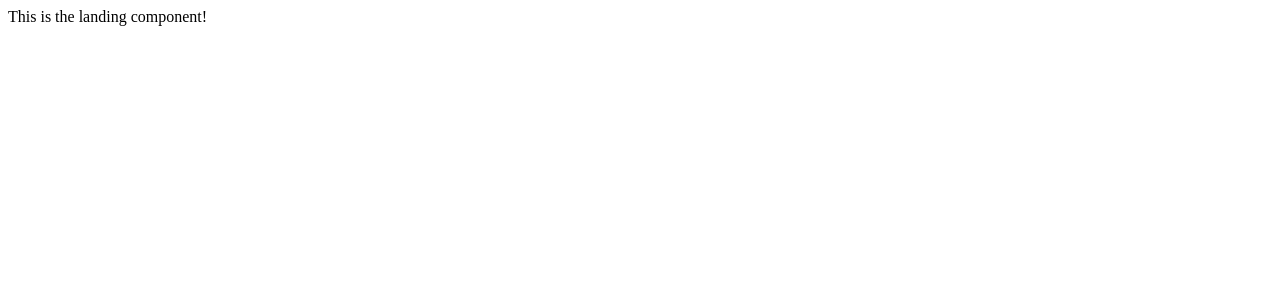
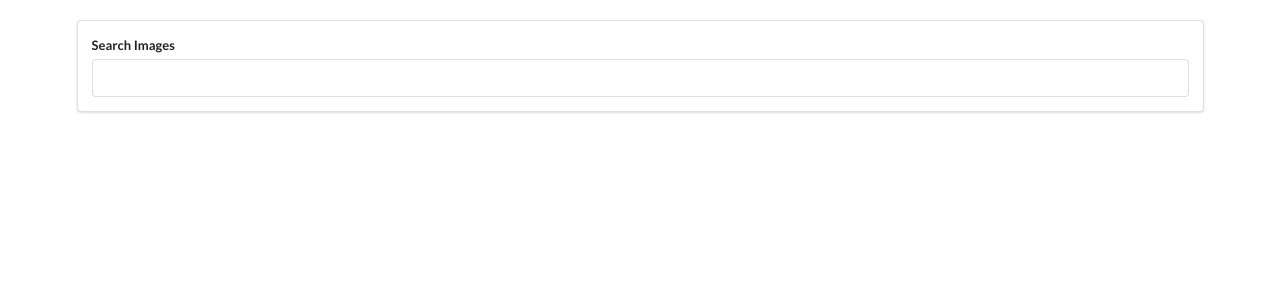
Before and after one commit to ai-zubair/search-grid, a React app: page / in a window 1280 px wide. Shown: the top 300 px of the page. Built offline with nearby package versions, Linux system fonts and the light colour scheme.

Commit message:
Add semantic ui and Search Bar JSX

```diff
--- a/index.html
+++ b/index.html
@@ -4,6 +4,12 @@
     <meta charset="UTF-8" />
     <meta name="viewport" content="width=device-width, initial-scale=1.0" />
     <title>Document</title>
+    <link
+      rel="stylesheet"
+      href="https://cdnjs.cloudflare.com/ajax/libs/semantic-ui/2.4.1/semantic.min.css"
+      integrity="sha512-8bHTC73gkZ7rZ7vpqUQThUDhqcNFyYi2xgDgPDHc+GXVGHXq+xPjynxIopALmOPqzo9JZj0k6OqqewdGO3EsrQ=="
+      crossorigin="anonymous"
+    />
   </head>
   <body>
     <div id="app"></div>
--- a/src/components/Landing.tsx
+++ b/src/components/Landing.tsx
@@ -1,8 +1,11 @@
 import React from 'react';
+import SearchBar from './SearchBar';
 
 export default function Landing(props: {}) {
 
   return (
-    <div>This is the landing component!</div>
+    <div className="ui container" style={{marginTop: '20px'}}>
+      <SearchBar />
+    </div>
   )
 };
--- /dev/null
+++ b/src/components/SearchBar.tsx
@@ -0,0 +1,18 @@
+import React, { Component } from 'react';
+
+class SearchBar extends Component{
+  render(){
+    return(
+      <div className="ui segment">
+        <form className="ui form">
+          <div className="field">
+            <label htmlFor="search-bar">Search Images</label>
+            <input id="search-bar" type="text" />
+          </div>
+        </form>
+      </div>
+    )
+  }
+}
+
+export default SearchBar;
```
Also changed, not shown: src/components/ImageList.tsx (added).
